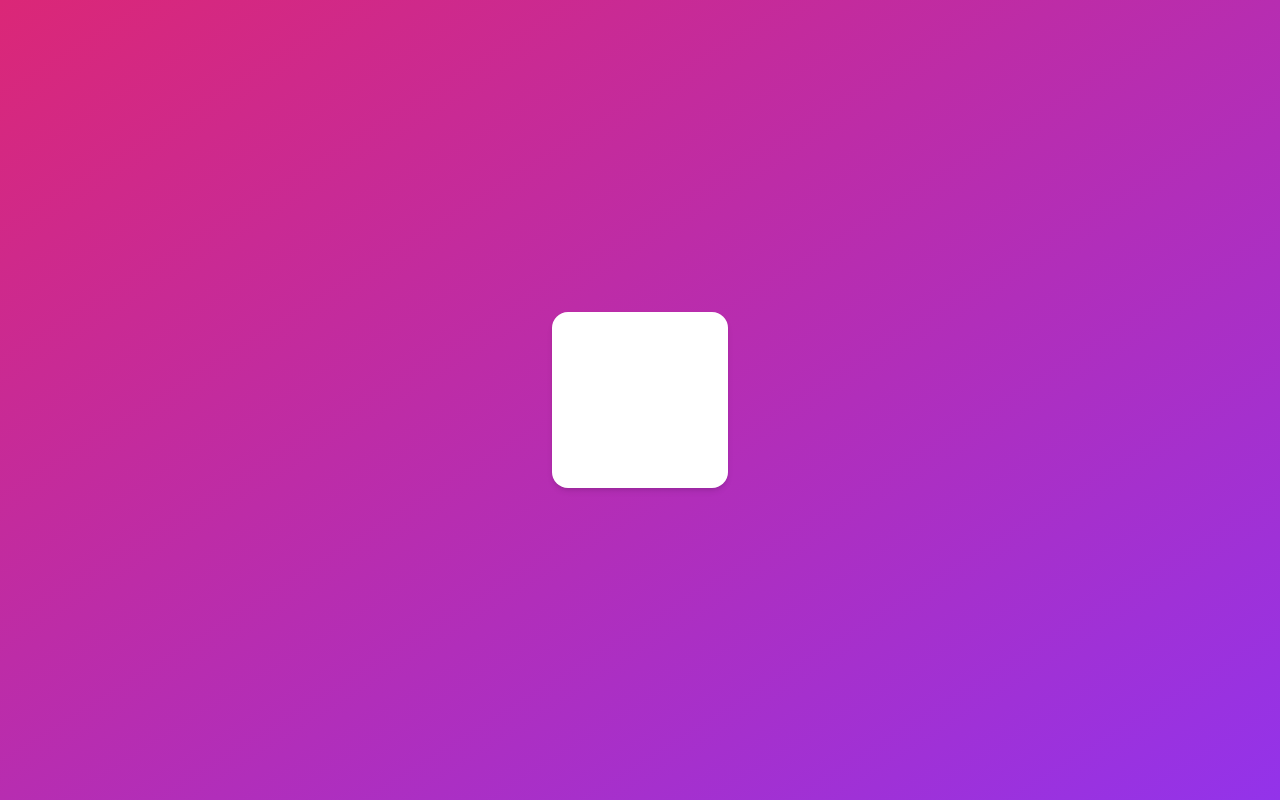
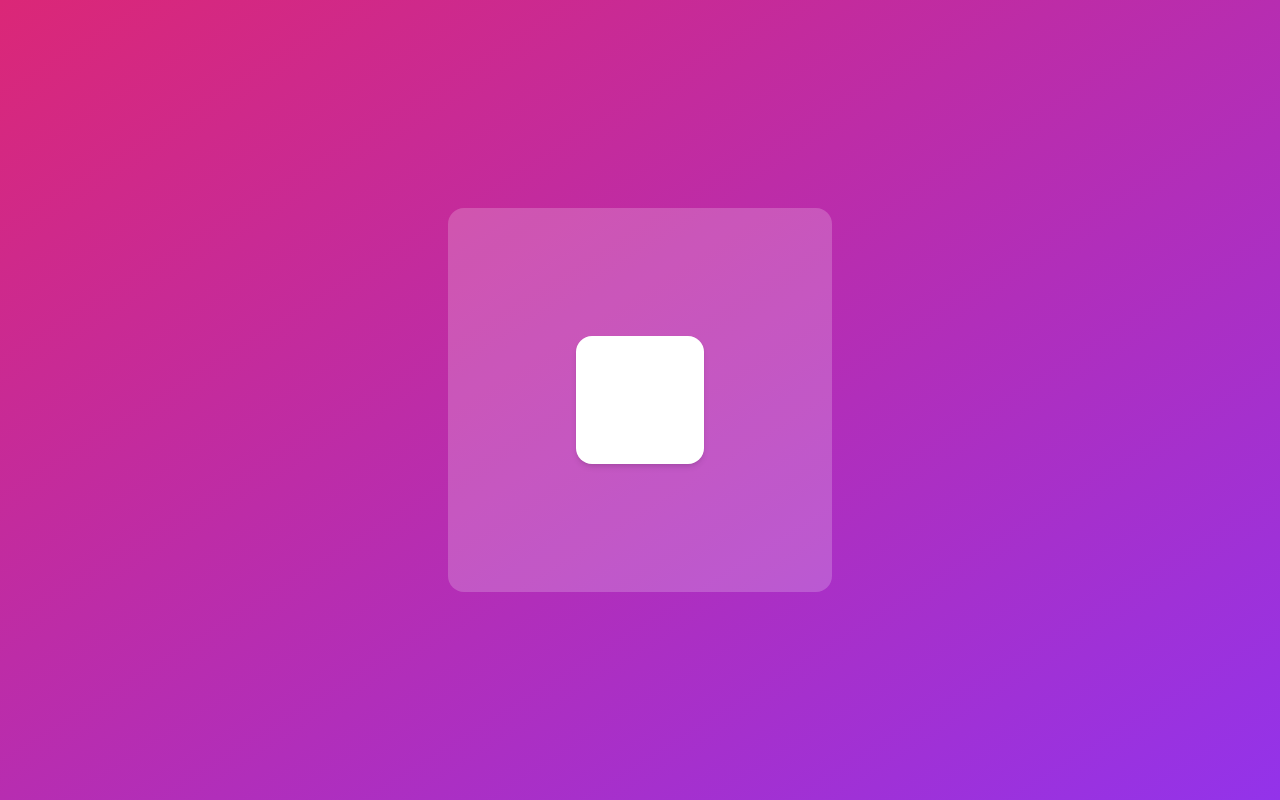
Before and after one commit to yeongminChae/NextJs-Deep-Studying, a Next.js app in the folder react-masterclass-tailwind/: page / in a window 1280 px wide. Built offline with nearby package versions, Linux system fonts and the light colour scheme.

Commit message:
Animation - Framer Motion : Gesture part 2

```diff
--- a/react-masterclass-tailwind/pages/index.tsx
+++ b/react-masterclass-tailwind/pages/index.tsx
@@ -1,11 +1,12 @@
 import type { NextPage } from "next";
 import { motion } from "framer-motion";
+import { useRef } from "react";
 
 const boxVars = {
   hover: { scale: 1.5, rotateZ: 90 },
   click: { scale: 1, borderRadius: "100px" },
   drag: {
-    backgroundColor: "rgb(191, 172, 224)", // if i put rgb(int) then motion will adapte animatiion automatically
+    backgroundColor: "rgb(191, 172, 224)",
     transition: {
       duration: 3,
     },
@@ -13,16 +14,25 @@ const boxVars = {
 };
 
 const Home: NextPage = () => {
+  const biggerBoxref = useRef<HTMLDivElement>(null);
   return (
     <div className="flex h-screen w-screen items-center justify-center bg-gradient-to-tl from-purple-600 to-pink-600">
       <motion.div
-        variants={boxVars}
-        drag
-        whileDrag="drag"
-        whileHover="hover"
-        whileTap="click"
-        className="grid h-44 w-44 grid-cols-2 rounded-2xl bg-white shadow-md "
-      ></motion.div>
+        ref={biggerBoxref}
+        className="flex h-96 w-96 items-center justify-center  rounded-2xl bg-white/[0.2] "
+      >
+        <motion.div
+          variants={boxVars}
+          drag
+          dragSnapToOrigin
+          dragElastic={0.5}
+          dragConstraints={biggerBoxref}
+          whileDrag="drag"
+          whileHover="hover"
+          whileTap="click"
+          className="grid h-32 w-32 grid-cols-2 rounded-2xl bg-white shadow-md "
+        />
+      </motion.div>
     </div>
   );
 };
```
